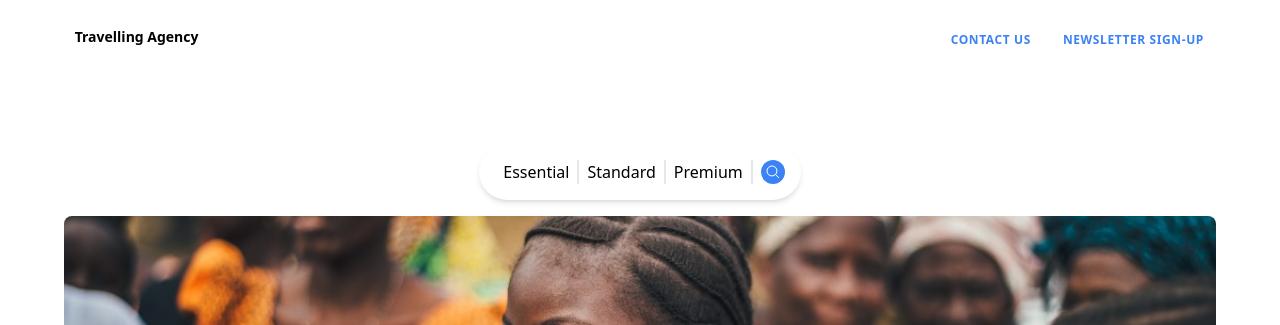
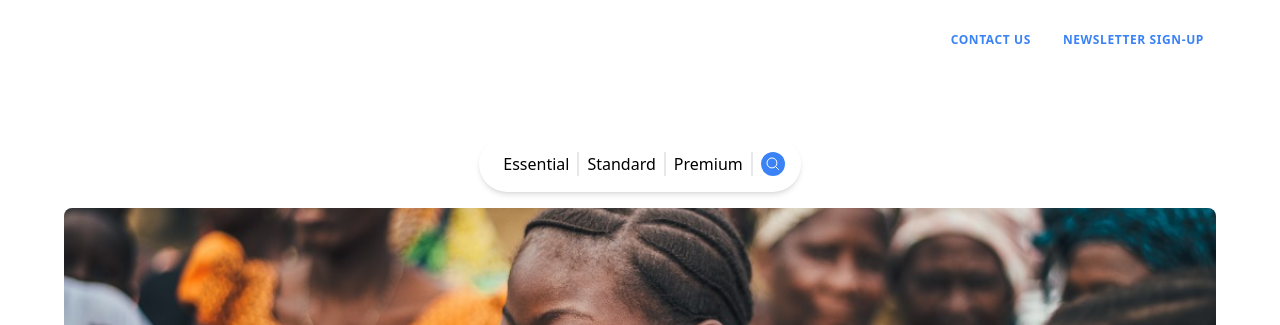
Before and after one commit to BasilMwila/BasilMwila, a website: page public/index.html in a window 1280 px wide. Shown: the top 325 px of the page. Drawn offline with nearby package versions, Linux system fonts and the light colour scheme.

Commit message:
Second commit

```diff
--- a/public/index.html
+++ b/public/index.html
@@ -18,9 +18,7 @@
             <main class="px-16 py-6 bg-white md:col-span-2">
 
                 <div class="flex justify-center md:justify-end">
-                    <div class="md:flex justify-start bg-white h-10 w-3/4 sm:hidden lg:block">
-                        <span class="font-bold text-black text-sm">Travelling Agency</span>
-                    </div>
+
                     <a href="#" class="text-blue-500 rounded-full py-2 px-3 uppercase text-xs font-bold cursor-pointer tracking-wider md:border-0 hover:bg-gray-200">Contact us</a>
                     <a href="Newsletter.html" class="text-blue-500 ml-2 rounded-full py-2 px-3 uppercase text-xs font-bold cursor-pointer tracking-wider md:border-0 hover:bg-gray-200">Newsletter Sign-Up
                     </a>
```
